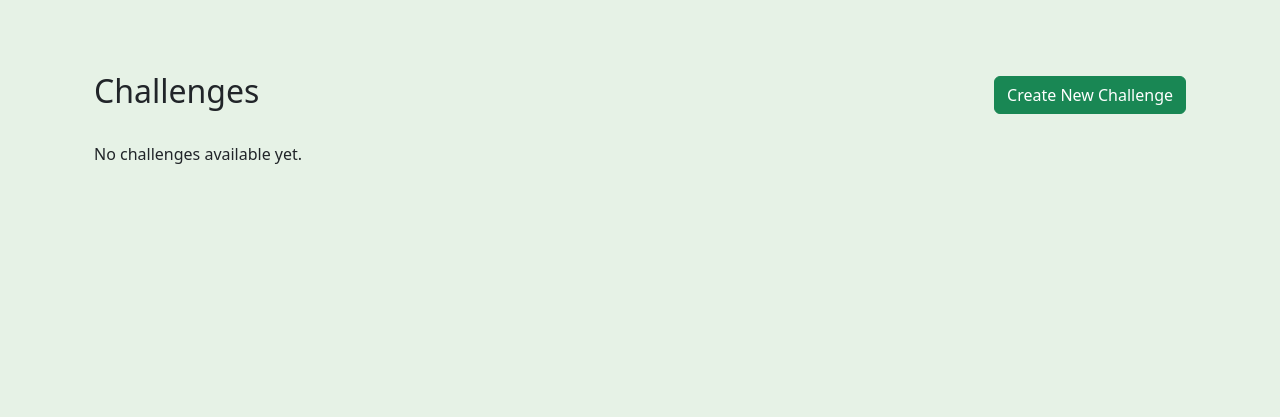
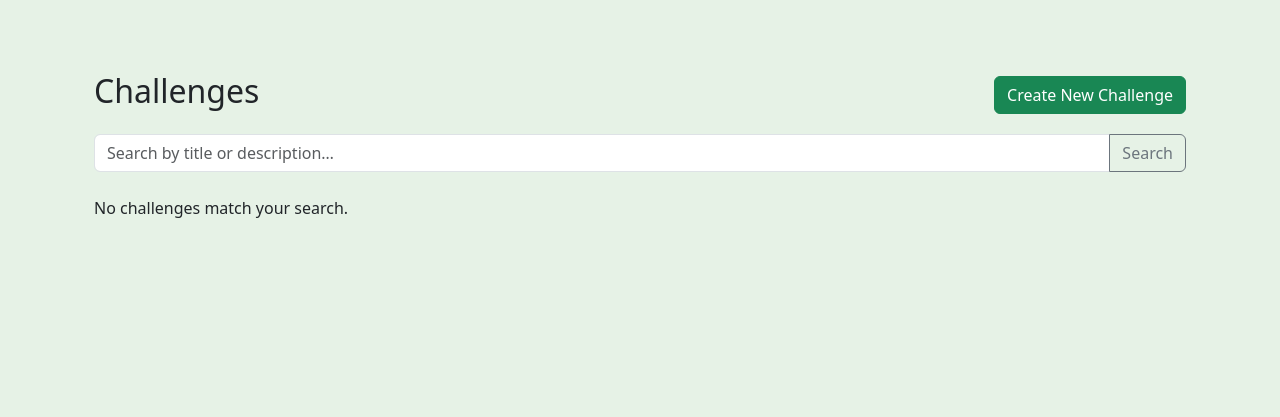
Before and after one commit to sharadpatel13/GreenChallenge, a Django app: page /challenges/ in a window 1280 px wide. Shown: the part 56-473 px from the top of the page. Run offline with Django 5.2, Linux system fonts and the light colour scheme; the visitor is signed in with stand-in values (Sample User, id 1); data that the repository does not hold is empty.

Commit message:
search bar

```diff
--- a/badges/templates/challenge_list.html
+++ b/badges/templates/challenge_list.html
@@ -2,10 +2,35 @@
 
 {% block content %}
 <div class="container mt-5">
-    <div class="d-flex justify-content-between align-items-center mb-4">
+
+  <div class="d-flex justify-content-between align-items-center mb-3">
     <h2>Challenges</h2>
     <a href="{% url 'create_challenge' %}" class="btn btn-success">Create New Challenge</a>
   </div>
+
+  <!-- Enhanced Search with Suggestions -->
+  <form method="get" class="mb-4">
+    <div class="input-group">
+      <input
+        type="text"
+        name="q"
+        class="form-control"
+        placeholder="Search by title or description…"
+        aria-label="Search challenges"
+        value="{{ q }}"
+        list="challenge-titles"
+      >
+      <datalist id="challenge-titles">
+        {% for title in all_titles %}
+          <option value="{{ title }}"></option>
+        {% endfor %}
+      </datalist>
+      <button class="btn btn-outline-secondary" type="submit">
+        Search
+      </button>
+    </div>
+  </form>
+
   {% if challenges %}
     <div class="row">
       {% for challenge in challenges %}
@@ -17,14 +42,16 @@
             </div>
             <div class="card-footer d-flex justify-content-between align-items-center">
               <small class="text-muted">Points: {{ challenge.difficulty_points }}</small>
-                    <a href="{% url 'challenge_detail' challenge.pk %}" class="btn btn-sm btn-outline-primary">View Details</a>
+              <a href="{% url 'challenge_detail' challenge.pk %}" class="btn btn-sm btn-outline-primary">
+                View Details
+              </a>
             </div>
           </div>
         </div>
       {% endfor %}
     </div>
   {% else %}
-    <p>No challenges available yet.</p>
+    <p>No challenges match your search.</p>
   {% endif %}
 </div>
 {% endblock %}
--- a/badges/views.py
+++ b/badges/views.py
@@ -15,6 +15,7 @@ from .forms import SubmitProofForm, BadgeAssignForm, ChallengeForm, JoinChalleng
 from collections import defaultdict
 from django.contrib.auth.views import LoginView as DjangoLoginView, LogoutView as DjangoLogoutView, PasswordResetView as DjangoPasswordResetView, PasswordResetDoneView as DjangoPasswordResetDoneView, PasswordResetConfirmView as DjangoPasswordResetConfirmView, PasswordResetCompleteView as DjangoPasswordResetCompleteView
 from django.contrib.auth.forms import UserCreationForm
+from django.db.models import Q
 # Challenge Views
 class ChallengeCreateView(LoginRequiredMixin, CreateView):
     model = Challenge
@@ -22,16 +23,36 @@ class ChallengeCreateView(LoginRequiredMixin, CreateView):
     template_name = 'challenge_form.html' # Modified
     success_url = reverse_lazy('challenge_list')
 
-class ChallengeListView(LoginRequiredMixin,ListView):
+class ChallengeListView(LoginRequiredMixin, ListView):
     model = Challenge
-    template_name = 'challenge_list.html' # Modified
+    template_name = 'challenge_list.html'
     context_object_name = 'challenges'
     ordering = ['-created_at']
+    login_url = 'login'
+    redirect_field_name = 'next'
+
+    def get_queryset(self):
+        qs = super().get_queryset()
+        q = self.request.GET.get('q', '').strip()
+        if q:
+            # Search in both title AND description
+            qs = qs.filter(
+                Q(title__icontains=q) |
+                Q(description__icontains=q)
+            ).distinct()
+        return qs
 
     def get_context_data(self, **kwargs):
-        context = super().get_context_data(**kwargs)
-        context['form'] = JoinChallengeForm()
-        return context
+        ctx = super().get_context_data(**kwargs)
+        ctx['form'] = JoinChallengeForm()
+        ctx['q'] = self.request.GET.get('q', '')
+        # Provide all titles for the datalist suggestions
+        ctx['all_titles'] = (
+            Challenge.objects
+                     .order_by('title')
+                     .values_list('title', flat=True)
+        )
+        return ctx
 
 class ChallengeDetailView(LoginRequiredMixin,DetailView):
     model = Challenge
```
Lines whose indentation alone changed are shown as unchanged.
